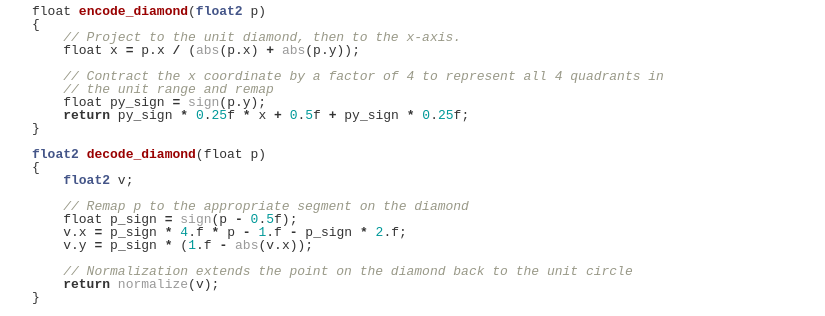
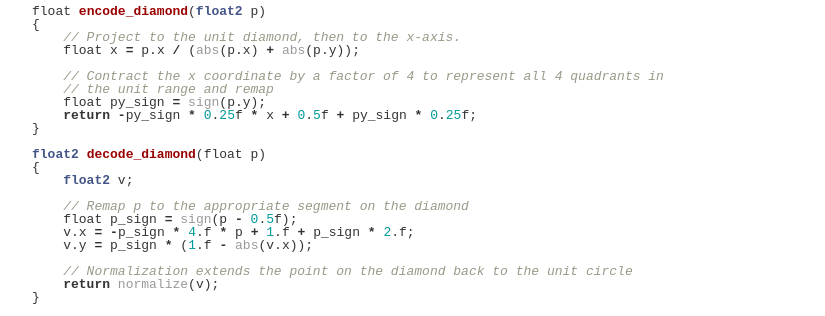
Before and after one commit to jeremyong/jeremyong.github.com, a Jekyll site: the page built from _posts/2023-01-10-tangent-spaces-and-diamond-encoding.markdown, in a window 1280 px wide and 900 px high, scrolled down 4932 px. Shown: the part 152-468 px from the top of the window, without its empty margins (218-1043 px from the left). Built offline with Jekyll 4.4.1, drawn with Linux system fonts in a browser that asks for light colours; nearby versions of some CDN libraries.

```diff
--- a/_posts/2023-01-10-tangent-spaces-and-diamond-encoding.markdown
+++ b/_posts/2023-01-10-tangent-spaces-and-diamond-encoding.markdown
@@ -180,7 +180,7 @@ float encode_diamond(float2 p)
     // Contract the x coordinate by a factor of 4 to represent all 4 quadrants in
     // the unit range and remap
     float py_sign = sign(p.y);
-    return py_sign * 0.25f * x + 0.5f + py_sign * 0.25f;
+    return -py_sign * 0.25f * x + 0.5f + py_sign * 0.25f;
 }
 
 float2 decode_diamond(float p)
@@ -189,7 +189,7 @@ float2 decode_diamond(float p)
 
     // Remap p to the appropriate segment on the diamond
     float p_sign = sign(p - 0.5f);
-    v.x = p_sign * 4.f * p - 1.f - p_sign * 2.f;
+    v.x = -p_sign * 4.f * p + 1.f + p_sign * 2.f;
     v.y = p_sign * (1.f - abs(v.x));
 
     // Normalization extends the point on the diamond back to the unit circle
```
